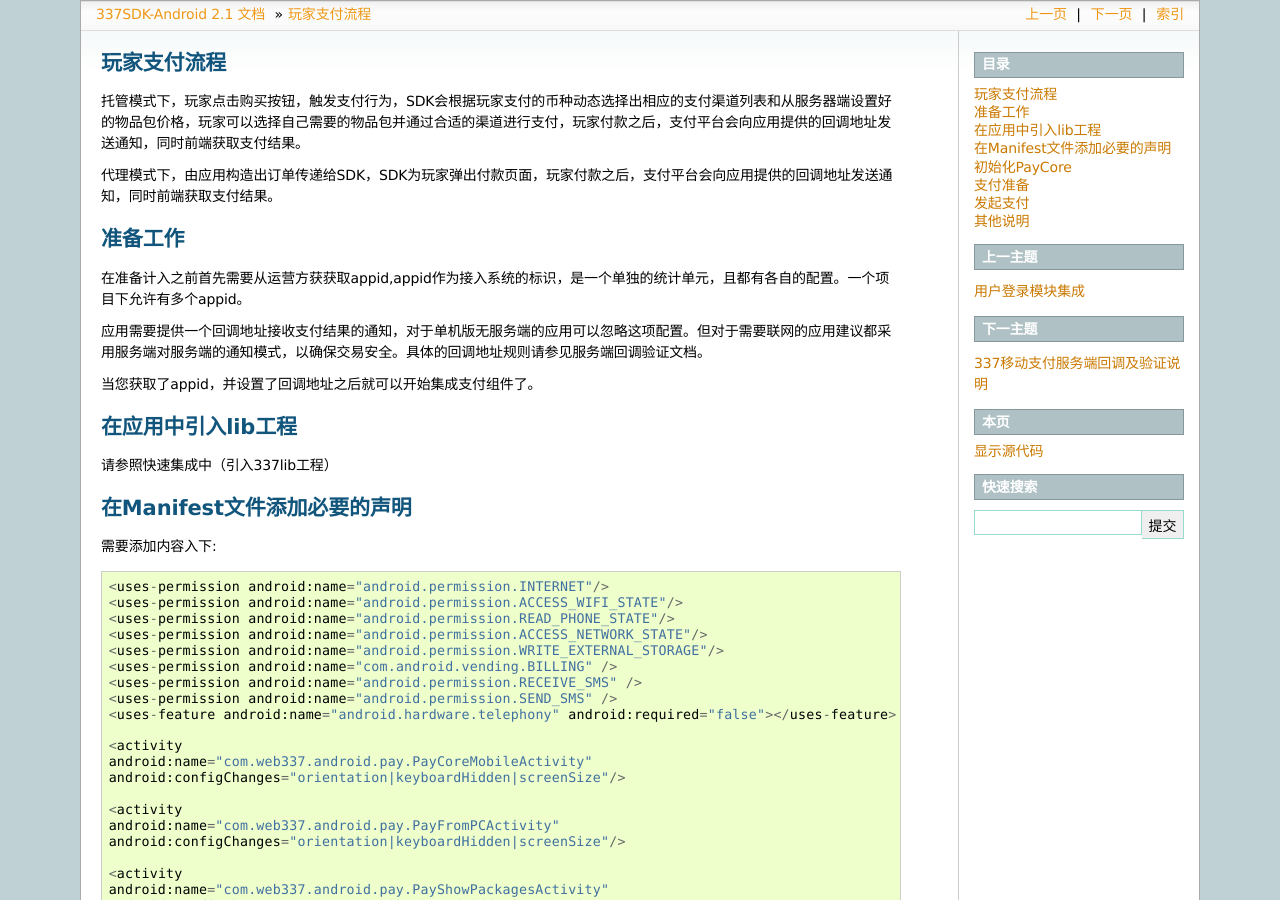
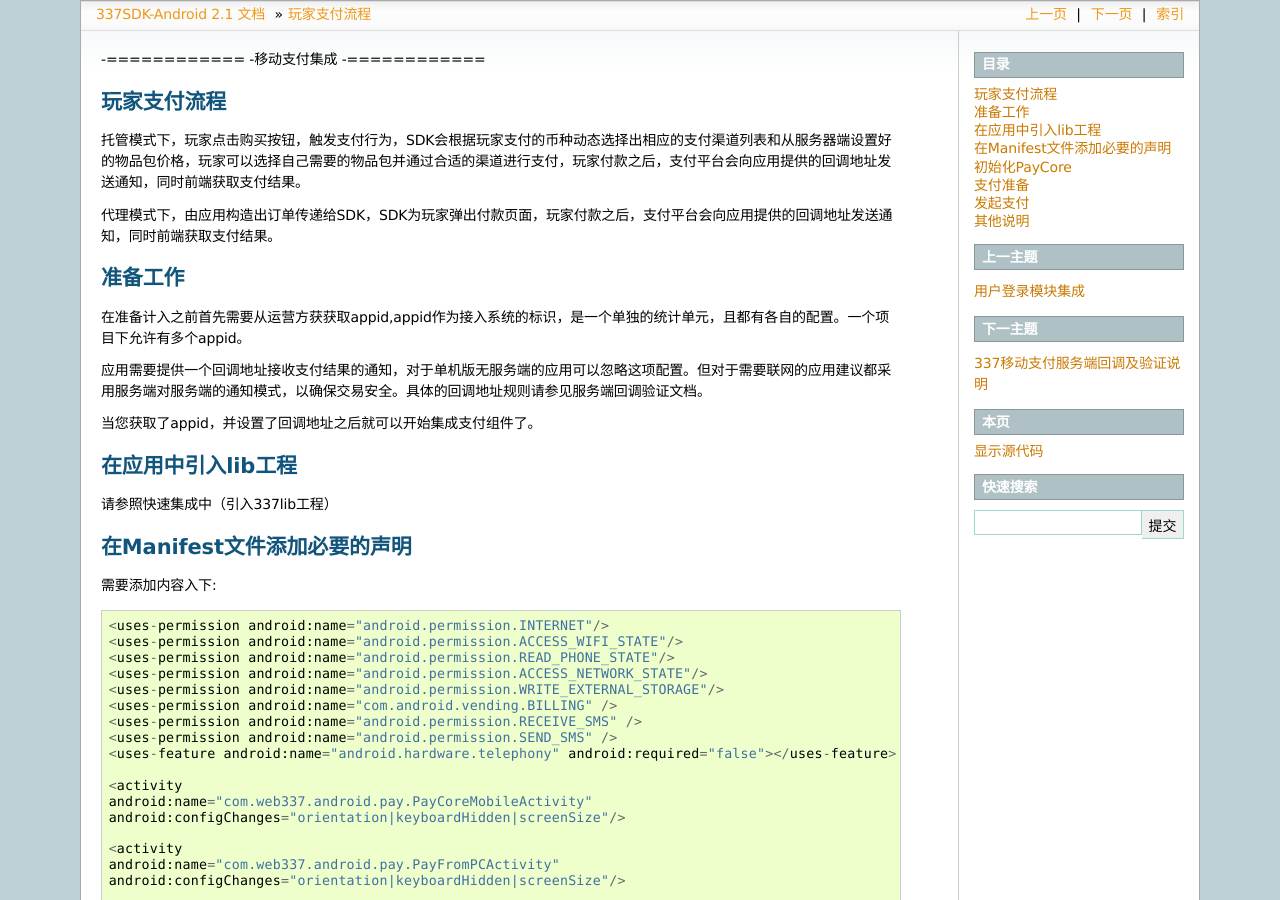
Before and after one commit to dwqelex/337SDK-Android-Doc, a Sphinx documentation site: the page built from source/payment.rst, in a window 1280 px wide and 900 px high. Built offline with Sphinx 7.4.7, drawn with Linux system fonts in a browser that asks for light colours.

Commit message:
支付文档标题

```diff
--- a/source/payment.rst
+++ b/source/payment.rst
@@ -1,3 +1,7 @@
+-============
+-移动支付集成
+-============
+
 
 玩家支付流程
 ------------
```
